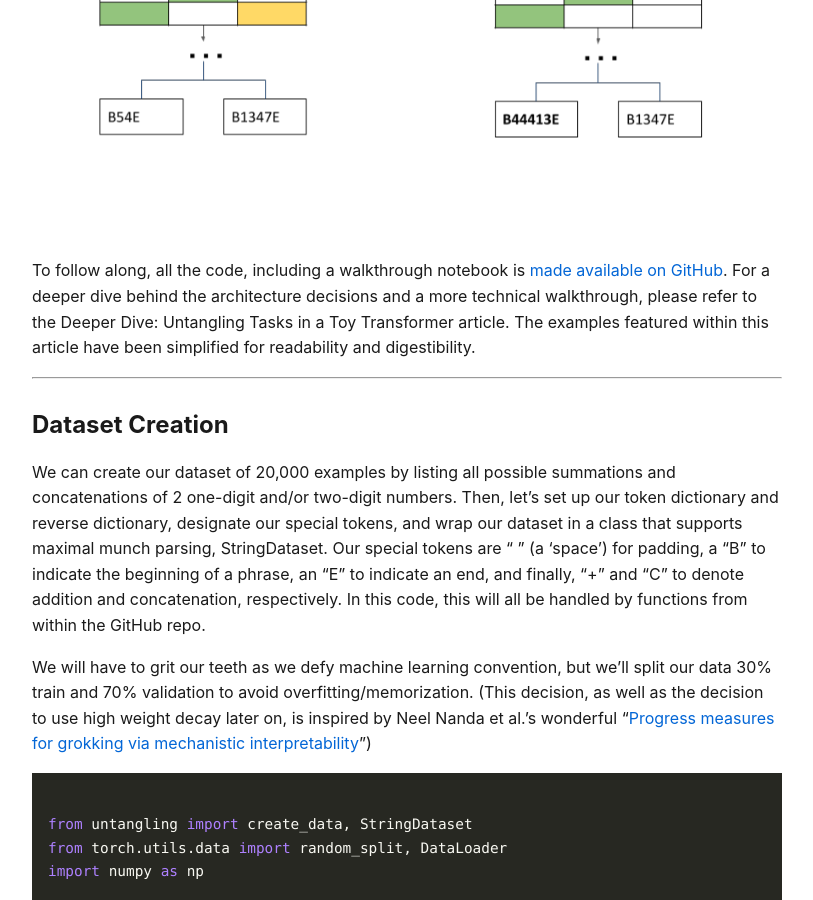
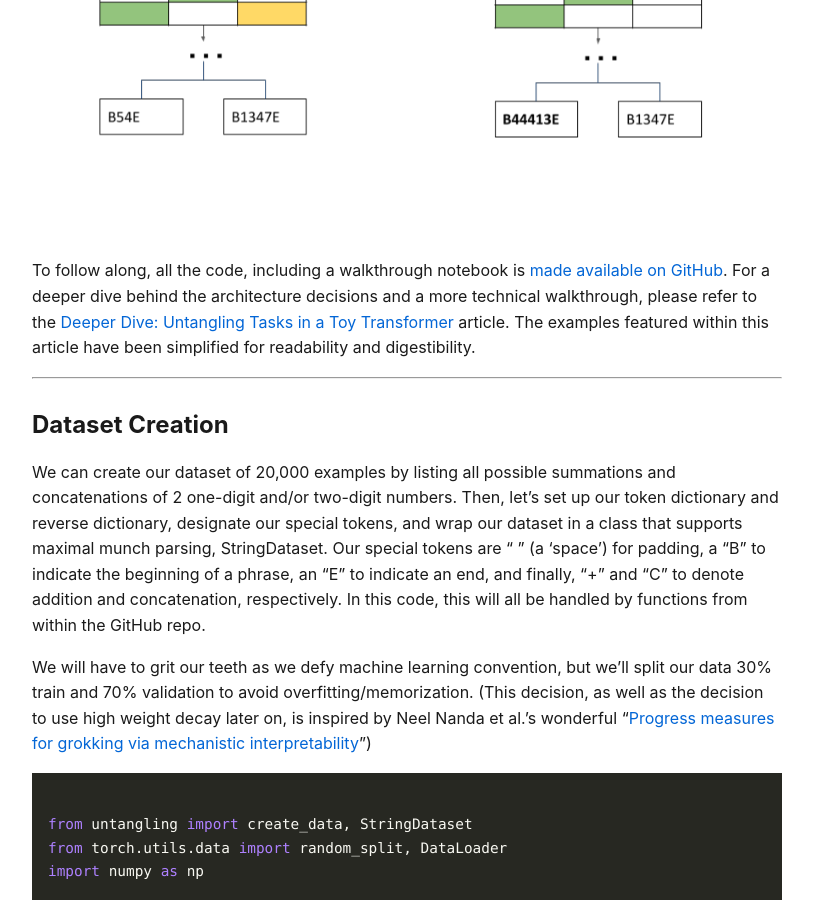
Before and after one commit to chirilcalin/chirilcalin.github.io, a Jekyll site: the page built from _posts/2026-05-20-untangling-tasks.md, in a window 1280 px wide and 900 px high, scrolled down 1262 px. Shown: the whole window, without its empty margins (233-1046 px from the left). Built offline with Jekyll 4.4.1, drawn with Linux system fonts in a browser that asks for light colours; part of the change alters nothing that is shown.

Commit message:
Add link

```diff
--- a/_posts/2026-05-20-untangling-tasks.md
+++ b/_posts/2026-05-20-untangling-tasks.md
@@ -36,7 +36,7 @@ Then, we will take a peek inside the model’s brain, and attempt to surgically
 
 
 
-To follow along, all the code, including a walkthrough notebook is [made available on GitHub](https://github.com/chirilcalin/untangling_tasks). For a deeper dive behind the architecture decisions and a more technical walkthrough, please refer to the Deeper Dive: Untangling Tasks in a Toy Transformer article. The examples featured within this article have been simplified for readability and digestibility.
+To follow along, all the code, including a walkthrough notebook is [made available on GitHub](https://github.com/chirilcalin/untangling_tasks). For a deeper dive behind the architecture decisions and a more technical walkthrough, please refer to the [Deeper Dive: Untangling Tasks in a Toy Transformer](https://chirilcalin.github.io/2026/05/21/deeper-untangling.html) article. The examples featured within this article have been simplified for readability and digestibility.
 
 
 ****
```
